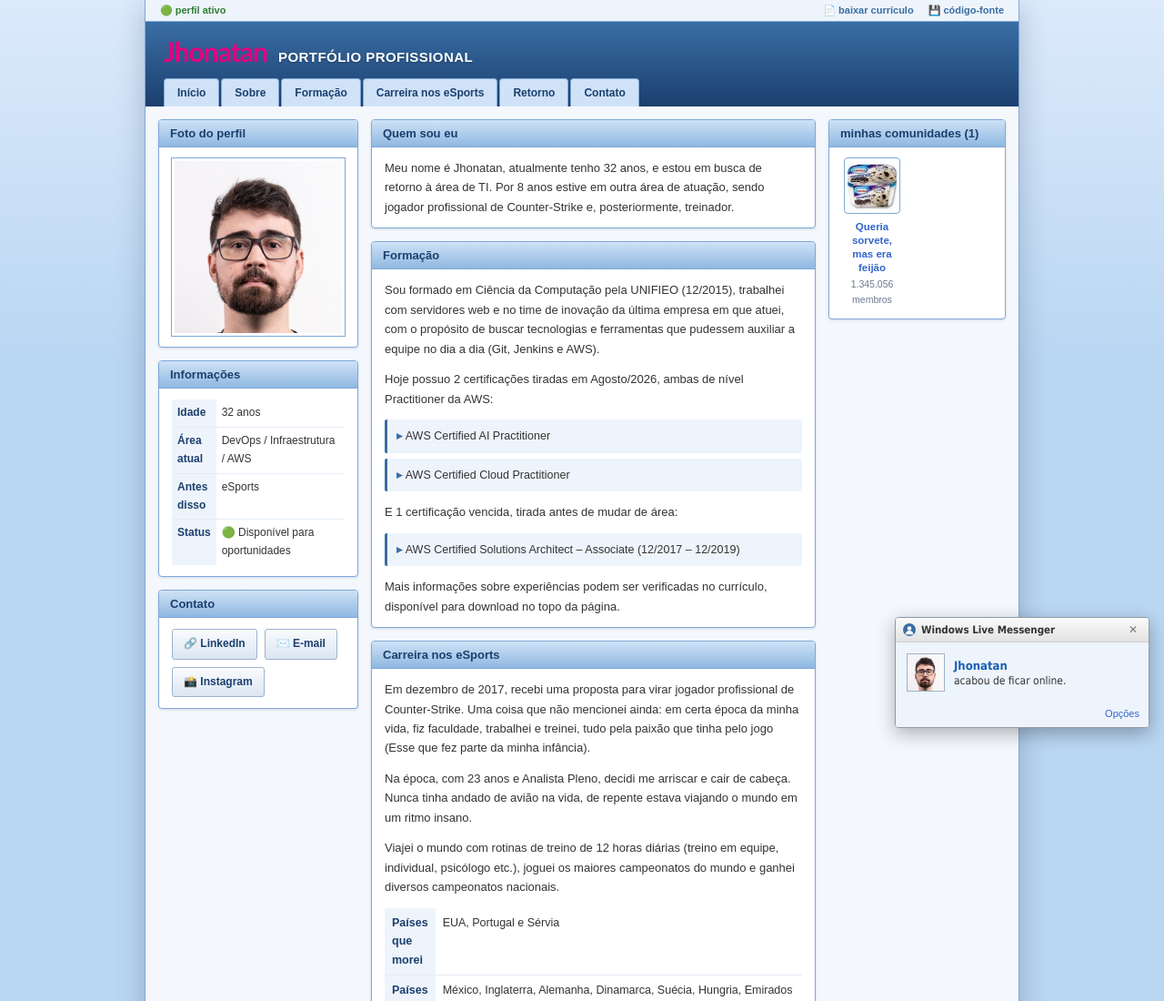
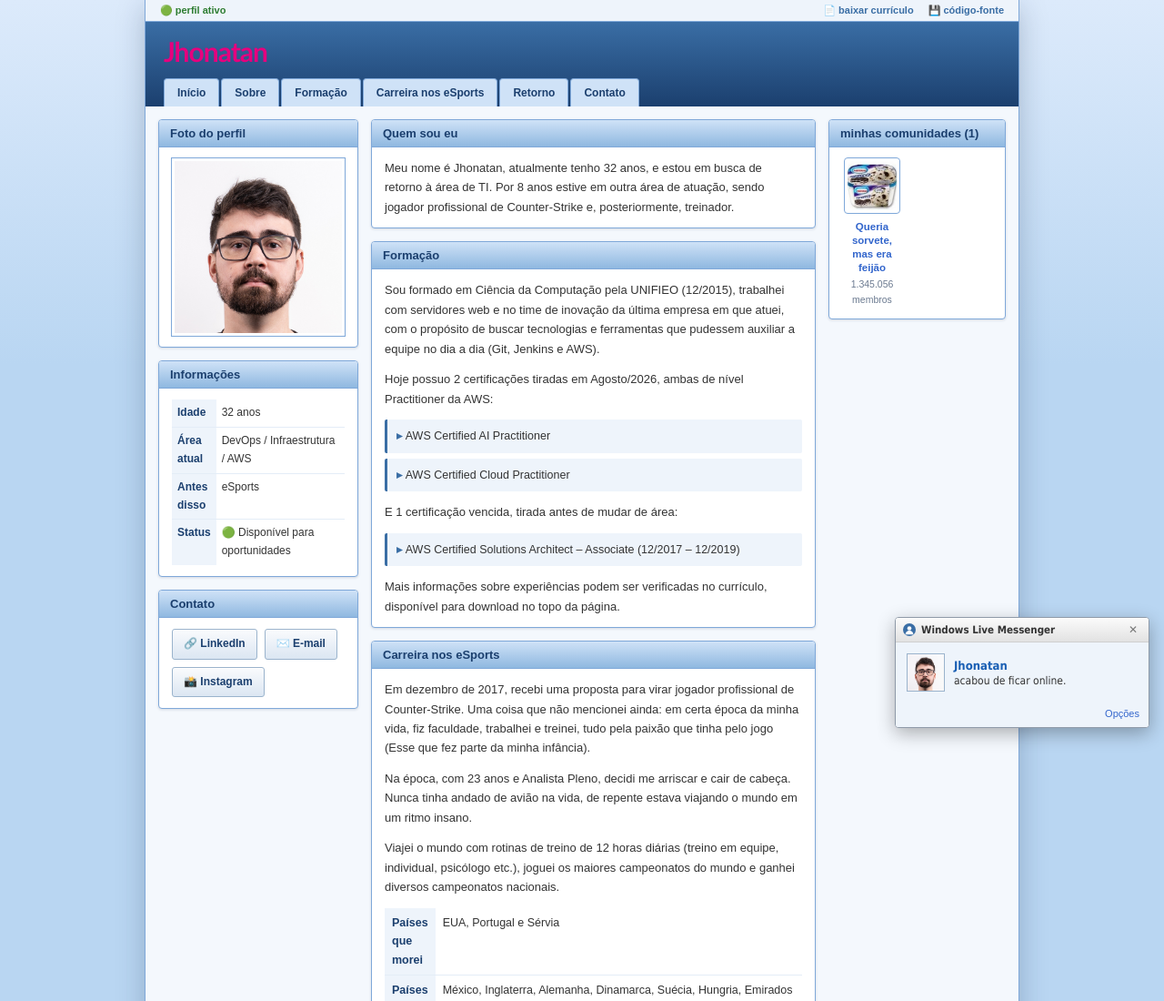
Before and after one commit to JhonatanSilva94/jhonatan-portfolio, a plain HTML site: page frontend/index.html in a window 1280 px wide. Shown: the top 1100 px of the page at 91% size. Drawn offline with Linux system fonts and the light colour scheme.

Commit message:
Atualização Header

```diff
--- a/frontend/index.html
+++ b/frontend/index.html
@@ -24,7 +24,6 @@
     <header class="orkut-header">
       <div class="orkut-header-inner">
         <div class="logo">Jhonatan</div>
-        <p class="tagline">portfólio profissional</p>
       </div>
 
       <nav class="tabs">
```
